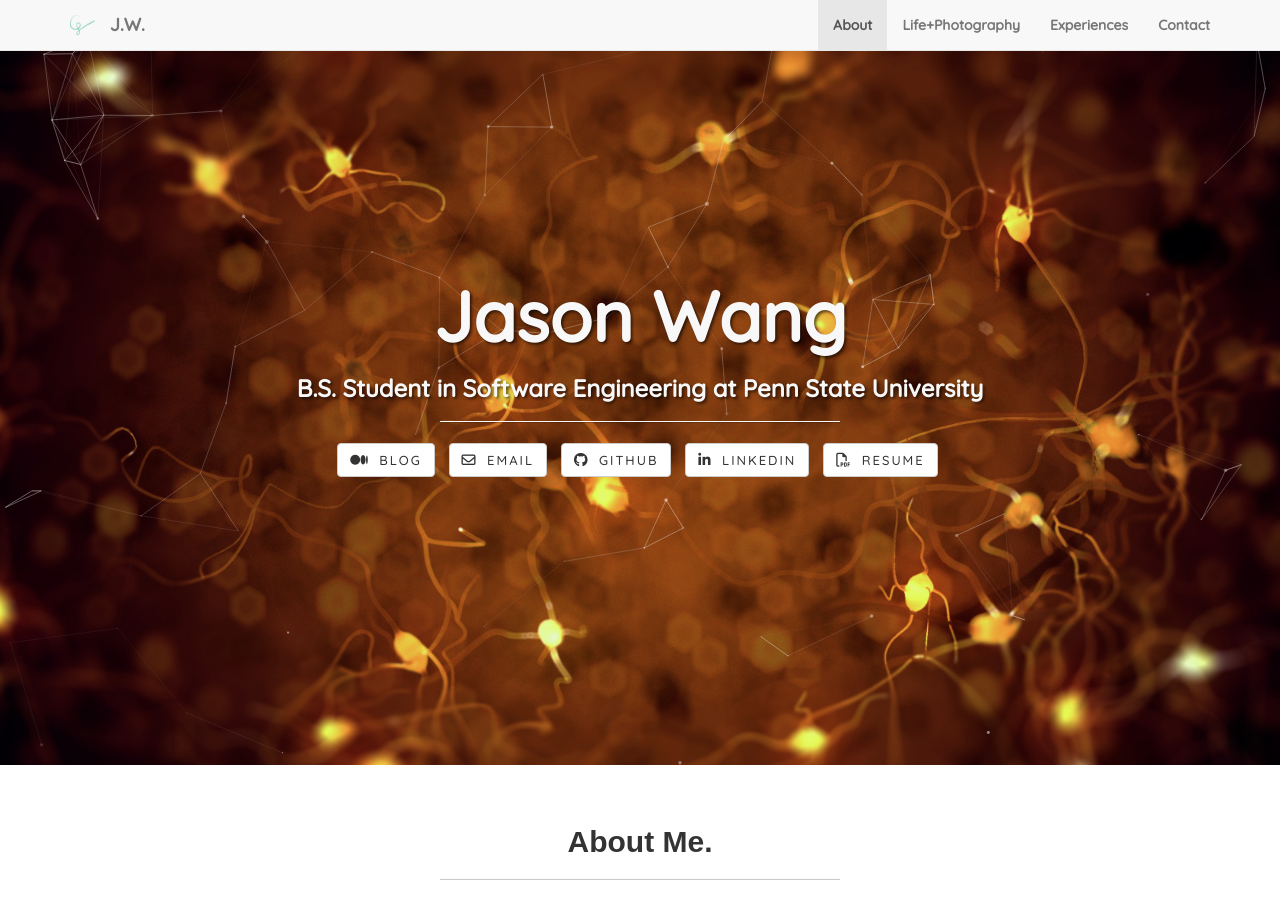
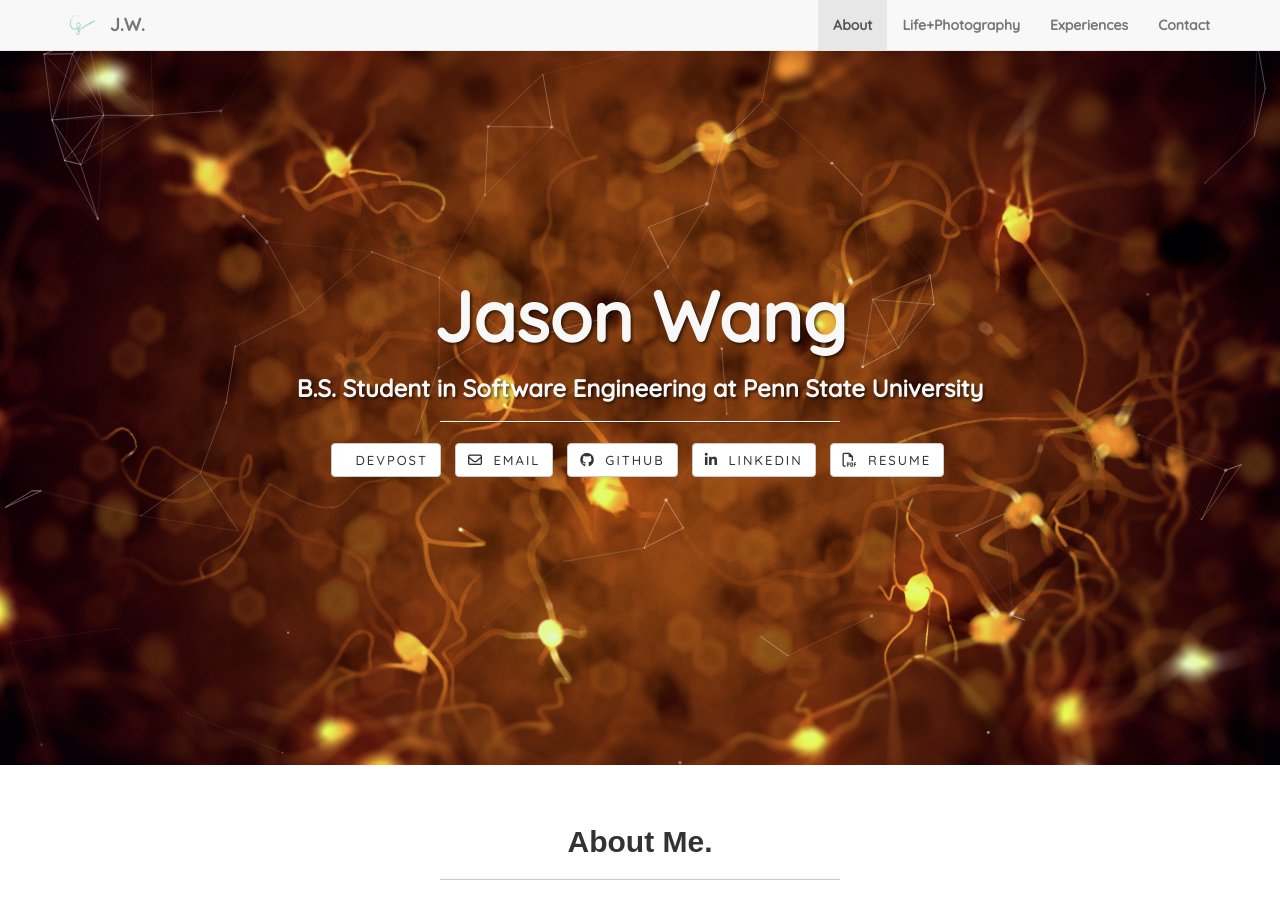
Before and after one commit to jawang94/jawang94.github.io, a Jekyll site: the page built from index.html, in a window 1280 px wide and 900 px high. Built offline with Jekyll 4.4.1, drawn with Linux system fonts in a browser that asks for light colours; nearby versions of some CDN libraries.

Commit message:
social button change

```diff
--- a/_config.yml
+++ b/_config.yml
@@ -4,7 +4,7 @@
 
 url: http://jawang94.github.io/
 title: Jason W.
-email: wang.jason.010@gmail.com
+email: jason.wang@psu.edu
 author: Jason Wang
 description: > # "Jason Wang's Personal Page"
 
@@ -25,9 +25,9 @@ gems:
 # ----------------------- #
 
 social:
-  - icon: medium
-    title: blog
-    url: https://medium.com/@wang.jason.010
+  - icon: devpost
+    title: devpost
+    url: https://devpost.com/jawang94?ref_content=user-portfolio&ref_feature=portfolio&ref_medium=global-nav
   - icon: envelope-o
     title: email
     url: mailto:jason.wang@psu.edu
```
